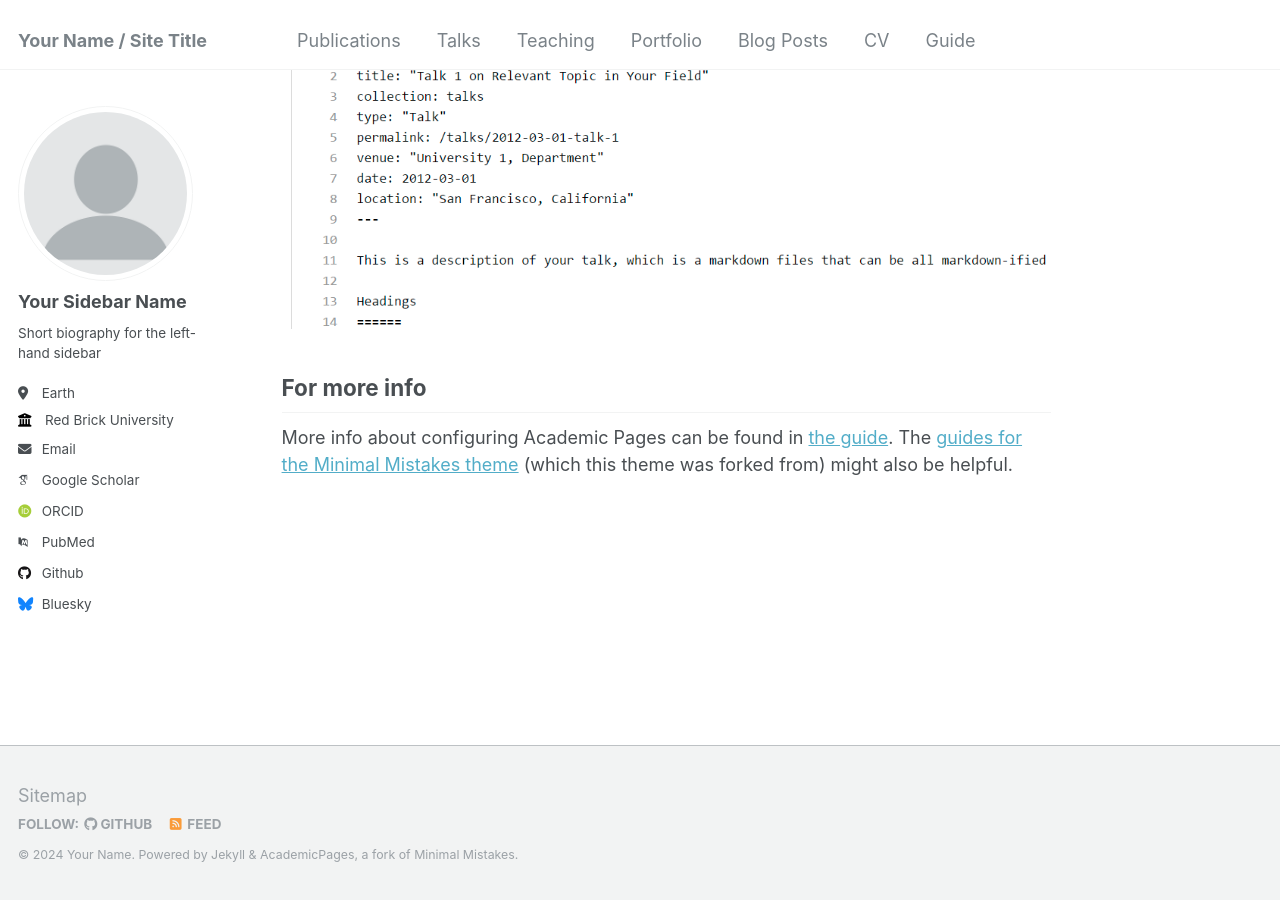
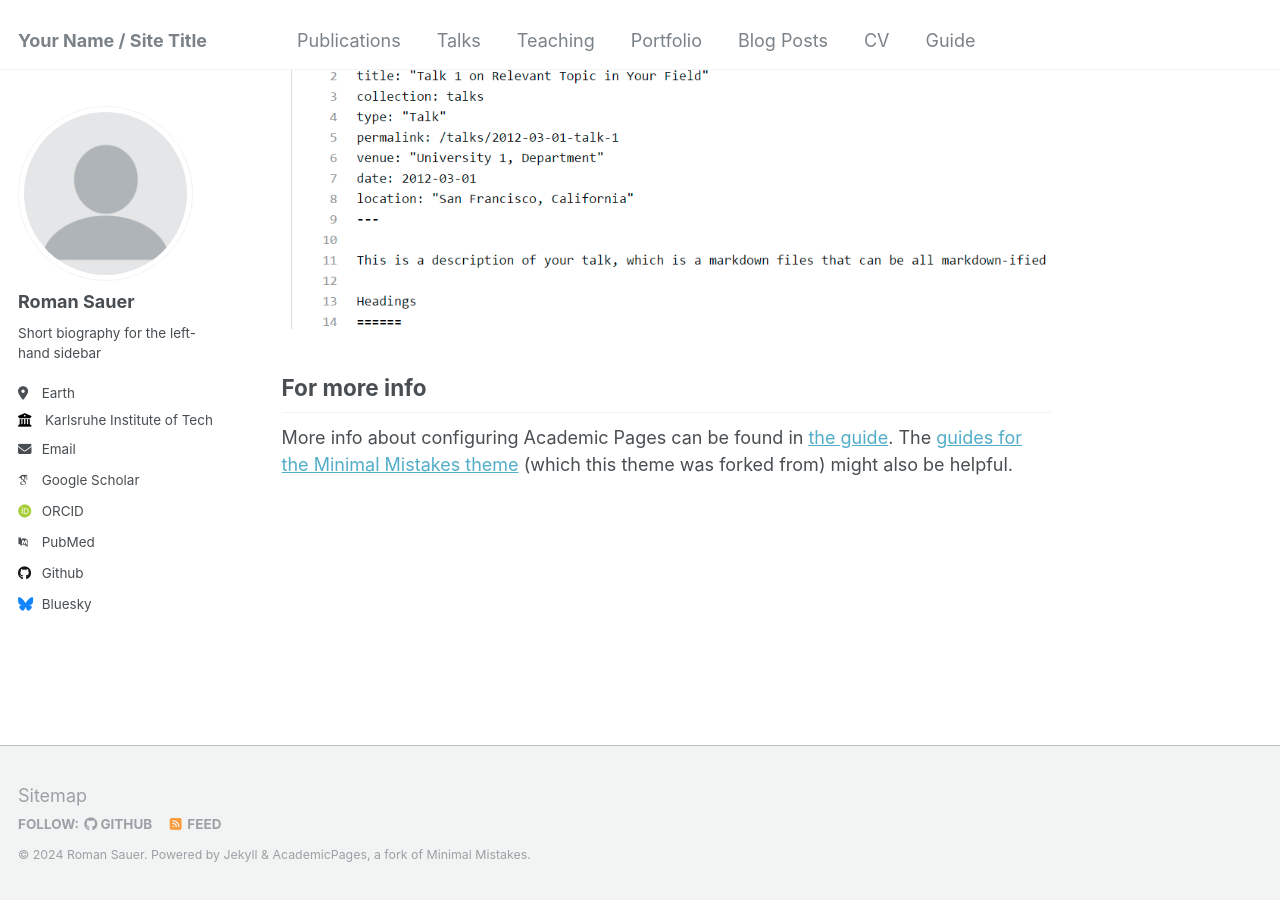
Before and after one commit to hydeparksa/hydeparksa.github.io, a Jekyll site: the page built from _pages/about.md, in a window 1280 px wide and 900 px high, scrolled down 2660 px. Built offline with Jekyll 4.4.1, drawn with Linux system fonts in a browser that asks for light colours; some web fonts are replaced.

Commit message:
Update _config.yml

```diff
--- a/_config.yml
+++ b/_config.yml
@@ -10,11 +10,11 @@
 locale                   : "en-US"
 title                    : "Your Name / Site Title"
 title_separator          : "-"
-name                     : &name "Your Name"
+name                     : &name "Roman Sauer"
 description              : &description "personal description"
-url                      : https://academicpages.github.io # the base hostname & protocol for your site e.g. "https://mmistakes.github.io"
+url                      : https://romansauer.net # the base hostname & protocol for your site e.g. "https://mmistakes.github.io"
 baseurl                  : "" # the subpath of your site, e.g. "/blog"
-repository               : "academicpages/academicpages.github.io"
+repository               : "hydeparksa/hydeparksa.github.io"
 
 # Site Author - The following control what appear as part of the author content on the side bar.
 #               If a field is blank the icon and link will not appear, otherwise it will be shown.
@@ -22,13 +22,13 @@ repository               : "academicpages/academicpages.github.io"
 author:
   # Biographic information
   avatar           : "profile.png"
-  name             : "Your Sidebar Name"
+  name             : "Roman Sauer"
   pronouns         : # example: "she/her"
   bio              : "Short biography for the left-hand sidebar"
   location         : "Earth"
-  employer         : "Red Brick University"
+  employer         : "Karlsruhe Institute of Technology"
   uri              : # URL
-  email            : "none@example.org"
+  email            : "roman.sauer@kit.edu"
 
   # Academic websites
   arxiv            : # URL - Update with the correct link to your profile
```
